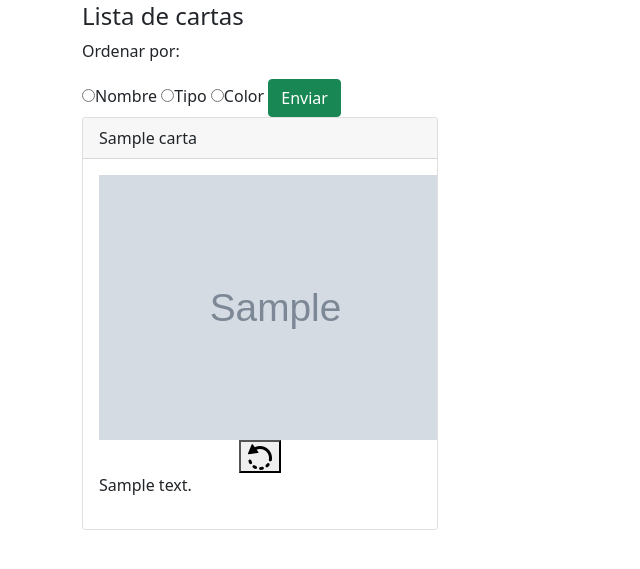
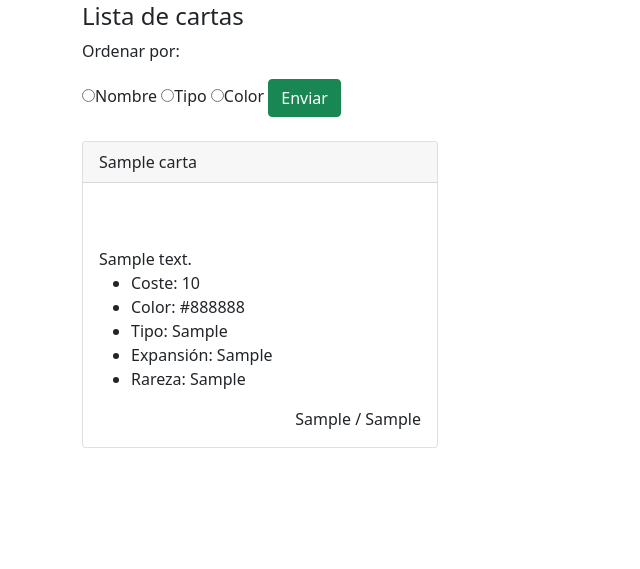
Before and after one commit to leo-knight98/Creador_mazos, a PHP site: page / in a window 1280 px wide. Shown: the part 38-607 px from the top of the page, without its empty margins (0-640 px from the left). Run offline with PHP 8.4, Linux system fonts and the light colour scheme; the visitor is signed in with stand-in values (Sample User, id 1); tables that the repository leaves empty or names only in its code hold one stand-in row (values such as "Sample post"); grey boxes marked "Sample" are stand-in pictures; data that the repository does not hold is empty.

Commit message:
commit on 'master'

```diff
--- a/controladores/controlador_juego.php
+++ b/controladores/controlador_juego.php
@@ -11,17 +11,17 @@ class Controlador {
             $orden = $_POST['orden'];
             $listaCartas = Juego::verCartasOrdenadas($orden);
             foreach($listaCartas as $carta) {
-                $carta['texto'] = str_replace("{B}", "<img src=\"vistas/img/black_mana.png\" />", $carta['texto']);
+                $carta['coste'] = str_replace("{B}", "<img src=\"vistas/img/black_mana.png\" />", $carta['coste']);
             }
 
         } else {
             $listaCartas = Juego::verCartas();
             foreach($listaCartas as $carta) {
-                $carta['texto'] = str_replace("{B}", '<img src="vistas/img/black_mana.png" />', $carta['texto']);
+                $carta['coste'] = str_replace("{B}", '<img src="vistas/img/black_mana.png" />', $carta['coste']);
             }
 
         }
-        include_once("vistas/juego/cartas2.php");
+        include_once("vistas/juego/cartas.php");
     }
 
     public function buscador() {
--- a/vistas/css/cartas.css
+++ b/vistas/css/cartas.css
@@ -1,19 +1,33 @@
-.front {
-    height: 250px;
-    margin: 0 auto;
+.card {
+    height: 600px;
+    overflow: scroll;
+
 }
+
+.img-card {
+    text-align: center;
+    display: block;
+}
+
+.img-card img {
+    height: 270px;
+}
+
 
 .visible {
     margin: 0 auto;
-    height: 250px;
 }
 
 .flipped {
     display: none;
-
 }
 
-.visible-text {
+.text {
     margin: 0 auto;
     text-align: justify;
 }
+
+.stats {
+    width: 100%;
+    text-align: right;
+}
--- a/vistas/juego/cartas.php
+++ b/vistas/juego/cartas.php
@@ -1,4 +1,3 @@
-
 <div class="container">
   <h4 class="card-title">Lista de cartas</h4>
 
@@ -8,148 +7,209 @@
         <input type="radio" name="orden" id="tipo" value="tipo"><label for="tipo">Tipo</label>
         <input type="radio" name="orden" id="color" value="color"><label for="color">Color</label>
         <input type="submit" class="btn btn-success" value="Enviar">
-</form>
+    </form><br>
     <div class="row row-cols-1 row-cols-md-3 g-4">
-<?php for($i = 0; $i<count($listaCartas); $i++) { ?>
-    <div class="col">
-    <div class="card h-100" style="min-height: 600px; max-height: 650px; overflow: scroll;">
+        <?php for ($i = 0; $i < $listaCartas[$i]; $i++) {
+            if(strpos($listaCartas[$i]['nombre'], "//") != false) {
+                $nombres = explode("//", $listaCartas[$i]['nombre']);
+                $nombreFront = $nombres[0];
+                $nombreBack = $nombres[1];
+            } else {
+                $nombre = $listaCartas[$i]['nombre'];
+            }
 
+            if($listaCartas[$i]['img2'] != null) {
+                $imgFront = $listaCartas[$i]['img'];
+                $imgBack = $listaCartas[$i]['img2'];
+            } else {
+                $img = $listaCartas[$i]['img'];
+            }
 
-        <?php if($listaCartas[$i]['img2'] != NULL) {
-          $nombres = explode("//", $listaCartas[$i]['nombre']);
-          ?>
+            if(strpos($listaCartas[$i]['texto'], "//") != false) {
+                $textos = explode("//", $listaCartas[$i]['texto']);
+                $textoFront = $textos[0];
+                $textoBack = $textos[1];
+            } else {
+                $texto = $listaCartas[$i]['texto'];
+            }
 
+            $costes = explode(" ", $listaCartas[$i]['coste']);
+            $coste = "";
+            foreach($costes as $costeUnidad) {
 
-          <?php $textos = explode("//", $listaCartas[$i]['texto']); ?>
-          <div id=<?php echo "front$i" ?> class="visible">
-          <div class="card-header"><?php echo $nombres[0] ?></div>
-          <div class="card-body">
-            <div class="front" style="text-align: center;"><img class="front" src="<?php echo $listaCartas[$i]['img'] ?>"></div>
-            <div style="text-align: center;">
-              <button onclick="reply_click(this.id)" id=<?php echo "flip$i" ?> style="margin: 5px auto;"><img src="vistas/img/swap.png" /></button>
-            </div>
-            <p id=<?php echo 'text-front'.$i ?> class="card-text visible-text"><?php echo $textos[0] ?></p>
-            <ul>
-            <li>Coste: <?php
-              $costes = explode(" ", $listaCartas[$i]['coste']);
-              foreach($costes as $coste) {
-                if($coste == "{B}") {
-                  echo "<img src=\"vistas/img/black_mana.png\" />";
-                } else if($coste === "{U}") {
-                  echo "<img src=\"vistas/img/blue_mana.png\" />";
-                } else if($coste === "{G}") {
-                  echo "<img src=\"vistas/img/green_mana.png\" />";
-                } else if($coste === "{R}") {
-                  echo "<img src=\"vistas/img/red_mana.png\" />";
-                } else if($coste === "{W}") {
-                  echo "<img src=\"vistas/img/white_mana.png\" />";
-                } else {
-                  echo $coste;
+                switch ($costeUnidad) {
+                    case("{W}"):
+                        $coste .= str_replace("{W}", '<img src="vistas/img/white_mana.png" />', $costeUnidad);
+                        break;
+                    case("{B}"):
+                        $coste .= str_replace("{B}", '<img src="vistas/img/black_mana.png" />', $costeUnidad);
+                        break;
+                    case("{G}"):
+                        $coste .= str_replace("{G}", '<img src="vistas/img/green_mana.png" />', $costeUnidad);
+                        break;
+                    case("{R}"):
+                        $coste .= str_replace("{R}", '<img src="vistas/img/red_mana.png" />', $costeUnidad);
+                        break;
+                    case("{U}"):
+                        $coste .= str_replace("{U}", '<img src="vistas/img/blue_mana.png" />', $costeUnidad);
+                        break;
+                    default:
+                        $coste .= $costeUnidad;
+                        break;
                 }
             }
 
-            ?></li>
-            <li>Color:
-              <?php if(strpos($listaCartas[$i]['color'], "//") == FALSE) {
-                echo $listaCartas[$i]['color'];
+            if(strpos($coste, "//") != false) {
+                $dos_costes = explode("//", $coste);
+            }
+
+            if(strpos($listaCartas[$i]['color'], "//") != false) {
+                $colores = explode("//", $listaCartas[$i]['color']);
             } else {
-                $colores = explode("//", $listaCartas[$i]['color']);
-                echo $colores[0];
+                $color = $listaCartas[$i]['color'];
+            }
+
+            if(strpos($listaCartas[$i]['tipo'], "//") != false) {
+                $tipos = explode("//", $listaCartas[$i]['tipo']);
+            } else {
+                $tipo = $listaCartas[$i]['tipo'];
+            }
+
+            $expansion = $listaCartas[$i]['expansion'];
+            $rareza = $listaCartas[$i]['rareza'];
+
+            if(strpos($listaCartas[$i]['poder'], "//") != false) {
+                $poderes = explode("//", $listaCartas[$i]['poder']);
+                $durezas = explode("//", $listaCartas[$i]['dureza']);
+            } else {
+                $poder = $listaCartas[$i]['poder'];
+                $dureza = $listaCartas[$i]['dureza'];
+            }
+            ?>
+            <?php if(strpos($listaCartas[$i]['nombre'], "//") != false) { ?>
+                <!-- Front -->
+                <div id="<?php echo 'front'.$i ?>" class="col visible">
+                    <div class="card h-100">
+                        <div class="card-header">
+                            <?php echo $nombreFront ?>
+                        </div>
+                        <div class="card-body">
+                            <button onclick="reply_click(this.id)" id=<?php echo "flip$i" ?>><img src="vistas/img/swap.png" /></button>
+                            <div class="img-card"><img src="<?php echo $imgFront ?>" /></div><br>
+                            <p class="text"><?php echo $textoFront ?></p>
+                            <ul>
+                                <li>
+                                    <?php if(strpos($coste, "//") != false) {
+                                        echo "Coste: $dos_costes[0]";
+                                    } else {
+                                        echo "Coste: $coste";
                                     } ?>
                                 </li>
+                                <li>
+                                    <?php if(strpos($listaCartas[$i]['color'], "//") != false) {
+                                        echo "Color: $colores[0]";
+                                    } else {
+                                        echo "Color: $color";
+                                    } ?>
+                                </li>
+                                <li>Tipo:
+                                    <?php if(strpos($listaCartas[$i]['tipo'], "//") != false) {
+                                        echo $tipos[0];
+                                    } else {
+                                        echo $tipo;
+                                    }?>
+                                </li>
+                                <li>Expansión: <?php echo $expansion ?></li>
+                                <li>Rareza: <?php echo $rareza ?></li>
                             </ul>
-          </div>
-          <div id=<?php echo "back$i" ?> class="flipped">
-            <div class="back" style="text-align: center;"><img class="back visible" src="<?php echo $listaCartas[$i]['img2'] ?>"></div>
-            <div style="text-align: center;">
-              <button onclick="reply_click(this.id)" id=<?php echo "flip$i" ?> style="margin: 5px auto;"><img src="vistas/img/swap.png" /></button>
-            </div>
-            <p id<?php echo 'text-back'.$i ?> class="card-text"><?php echo $textos[1] ?></p>
-
-            <?php if($listaCartas[$i]['coste2'] != NULL) { ?>
-              <ul>
-              <li>Coste: <?php
-                $costes = explode(" ", $listaCartas[$i]['coste2']);
-                foreach($costes as $coste) {
-                  if($coste == "{B}") {
-                    echo "<img src=\"vistas/img/black_mana.png\" />";
-                  } else if($coste === "{U}") {
-                    echo "<img src=\"vistas/img/blue_mana.png\" />";
-                  } else if($coste === "{G}") {
-                    echo "<img src=\"vistas/img/green_mana.png\" />";
-                  } else if($coste === "{R}") {
-                    echo "<img src=\"vistas/img/red_mana.png\" />";
-                  } else if($coste === "{W}") {
-                    echo "<img src=\"vistas/img/white_mana.png\" />";
+                            <div class="stats">
+                                <?php if($listaCartas[$i]['poder'] != null) {
+                                    if(strpos($listaCartas[$i]['poder'], "//") != false) {
+                                        echo "$poderes[0] / $durezas[0]";
                                     } else {
-                    echo $coste;
+                                        echo "$poder / $dureza";
                                     }
-                }
-              ?>
-
-            </li>
-            <?php } ?>
-            <li>Color:
-            <?php if(strpos($listaCartas[$i]['color'], "//") == FALSE) {
-                echo $listaCartas[$i]['color'];
-              } else {
-                $colores = explode("//", $listaCartas[$i]['color']);
-                echo $colores[1];
-              } ?></li>
-              </ul>
-          </div>
-
-
-
-
-
-
-        <?php } else if($listaCartas[$i]['img2'] == NULL) { ?>
-          <div class="card-header"><?php echo $listaCartas[$i]['nombre'] ?></div>
-      <div class="card-body">
-
-          <div style="text-align: center;"><img class="front" id="img" src="<?php echo $listaCartas[$i]['img'] ?>"></div>
-          <p class="card-text" style="text-align: justify;"><?php echo $listaCartas[$i]['texto'] ?></p>
-          <ul>
-            <li>Coste: <?php
-              $costes = explode(" ", $listaCartas[$i]['coste']);
-              foreach($costes as $coste) {
-                if($coste == "{B}") {
-                  echo "<img src=\"vistas/img/black_mana.png\" />";
-                } else if($coste === "{U}") {
-                  echo "<img src=\"vistas/img/blue_mana.png\" />";
-                } else if($coste === "{G}") {
-                  echo "<img src=\"vistas/img/green_mana.png\" />";
-                } else if($coste === "{R}") {
-                  echo "<img src=\"vistas/img/red_mana.png\" />";
-                } else if($coste === "{W}") {
-                  echo "<img src=\"vistas/img/white_mana.png\" />";
-                } else {
-                  echo $coste;
-                }
-              }
-
-            ?></li>
-            <li>Color: <?php echo $listaCartas[$i]['color'] ?></li>
-            <li>Tipo: <?php echo $listaCartas[$i]['tipo'] ?></li>
-            <li>Expansión: <?php echo $listaCartas[$i]['expansion'] ?></li>
-            <li>Rareza: <?php echo $listaCartas[$i]['rareza'] ?></li>
-        </ul>
-        <?php if ($listaCartas[$i]['poder'] != NULL) { ?>
-            <p style="text-align: right;"><?php echo $listaCartas[$i]['poder'] ?> / <?php echo $listaCartas[$i]['dureza'] ?></p>
-        <?php } else if ($listaCartas[$i]['lealtad'] != NULL) { ?>
-            <p style="text-align: right;"><?php echo $listaCartas[$i]['lealtad'] ?></p>
-        <?php } ?>
-
-        <?php } ?>
-
+                                } else if($listaCartas[$i]['lealtad'] != null) {
+                                    echo $listaCartas[$i]['lealtad'];
+                                } ?>
                             </div>
                         </div>
                     </div>
+                </div>
+                <!-- Back -->
+                <div id="<?php echo 'back'.$i ?>" class="col flipped">
+                    <div class="card h-100">
+                        <div class="card-header">
+                            <?php echo $nombreBack ?>
+                        </div>
+                        <div class="card-body">
+                            <button onclick="reply_click(this.id)" id=<?php echo "flip$i" ?>><img src="vistas/img/swap.png" /></button>
+                            <div class="img-card"><img src="<?php echo $imgBack ?>" /></div><br>
+                            <p class="text"><?php echo $textoBack ?></p>
+                            <ul>
+                                <?php if(strpos($coste, "//") != false) {
+                                    echo "<li>Coste: $dos_costes[1]</li>";
+                                } ?>
+                                <li>
+                                    <?php if(strpos($listaCartas[$i]['color'], "//") != false) {
+                                        echo "Color: $colores[1]";
+                                    } else {
+                                        echo "Color: $color";
+                                    } ?>
+                                </li>
+                                <li>Tipo:
+                                    <?php if(strpos($listaCartas[$i]['tipo'], "//") != false) {
+                                        echo $tipos[1];
+                                    } else {
+                                        echo $tipo;
+                                    }?>
+                                </li>
+                                <li>Expansión: <?php echo $expansion ?></li>
+                                <li>Rareza: <?php echo $rareza ?></li>
+                            </ul>
+                            <div class="stats">
+                            <?php if($listaCartas[$i]['poder'] != null) {
+                                    if(strpos($listaCartas[$i]['poder'], "//") != false) {
+                                        echo "$poderes[1] / $durezas[1]";
+                                    }
+                                } else if($listaCartas[$i]['lealtad'] != null) {
+                                    echo $listaCartas[$i]['lealtad'];
+                                } ?>
+                            </div>
+                        </div>
+                    </div>
+                </div>
+            <?php } else { ?>
+                <!-- una cara -->
+                <div class="col">
+                    <div class="card h-100">
+                        <div class="card-header">
+                            <?php echo $nombre ?>
+                        </div>
+                        <div class="card-body">
+                            <div class="img-card"><img src="<?php echo $img ?>" /></div><br>
+                            <p class="text"><?php echo $texto ?></p>
+                            <ul>
+                                <li><?php echo "Coste: $coste" ?></li>
+                                <li><?php echo "Color: $color" ?></li>
+                                <li>Tipo: <?php echo $tipo ?></li>
+                                <li>Expansión: <?php echo $expansion ?></li>
+                                <li>Rareza: <?php echo $rareza ?></li>
+                            </ul>
+                            <div class="stats">
+                                <?php if($listaCartas[$i]['poder'] != null) {
+                                    echo "$poder / $dureza";
+                                } else if ($listaCartas[$i]['lealtad'] != null) {
+                                    echo $listaCartas[$i]['lealtad'];
+                                } ?>
+                            </div>
+                        </div>
+                    </div>
+                </div>
+            <!-- Acaba if cartes -->
+            <?php } ?>
+        <!-- Acaba for -->
         <?php } ?>
     </div>
-
 </div>
-
 <script src="vistas/js/juego.js"></script>
-<footer style="height: 150px;"></footer>
--- a/vistas/juego/cartas2.php
+++ /dev/null
@@ -1,87 +0,0 @@
-<div class="container">
-  <h4 class="card-title">Lista de cartas</h4>
-
-  <p>Ordenar por:</p>
-  <form method="post">
-    <input type="radio" name="orden" id="nombre" value="nombre"><label for="nombre">Nombre</label>
-    <input type="radio" name="orden" id="tipo" value="tipo"><label for="tipo">Tipo</label>
-    <input type="radio" name="orden" id="color" value="color"><label for="color">Color</label>
-    <input type="submit" class="btn btn-success" value="Enviar">
-</form>
-<div class="row row-cols-1 row-cols-md-3 g-4">
-
-    <!-- for cartas -->
-    <?php
-        for($i = 0; $i < count($listaCartas); $i++) {
-        if($listaCartas[$i]['img2'] != NULL) {
-            $nombres = explode("//", $listaCartas[$i]['nombre']);
-            $textos = explode("//", $listaCartas[$i]['texto']);
-            ?>
-            <div class="col">
-            <div id=<?php echo "front$i" ?> class="card h-100 visible" style="overflow: scroll; height: 600px;">
-            <div class="card-header">
-                <?php echo $nombres[0] ?>
-            </div>
-            <div class="card-body">
-                <div style="text-align: center;"><img src=<?php echo $listaCartas[$i]['img'] ?> style="height: 265px;" /><br>
-                <button id=<?php echo "flip$i" ?> ><img src="vistas/img/swap.png" /></button></div>
-                <p><?php echo $textos[0] ?></p>
-            </div>
-        </div>
-        </div>
-        <div id=<?php echo "back$i" ?> class="card h-100 flipped" style="overflow: scroll; height: 600px;">
-            <div class="card-header">
-                <?php echo $nombres[1] ?>
-            </div>
-            <div class="card-body">
-                <div style="text-align: center;"><img src=<?php echo $listaCartas[$i]['img2'] ?> style="height: 265px;" /></div>
-
-                <p><?php echo $textos[1] ?></p>
-            </div>
-        </div>
-        <?php } else { ?>
-            <div class="col">
-            <div class="card h-100" style="overflow: scroll; height: 600px;">
-            <div class="card-header">
-                <?php echo $listaCartas[$i]['nombre'] ?>
-            </div>
-            <div class="card-body">
-            <div style="text-align: center;"><img src=<?php echo $listaCartas[$i]['img'] ?> style="height: 265px;" /></div>
-            <p><?php echo $listaCartas[$i]['texto'] ?></p>
-            <ul>
-                <li>Coste: <?php
-                $costes = explode(" ", $listaCartas[$i]['coste']);
-                foreach($costes as $coste) {
-                    if($coste == "{B}") {
-                    echo "<img src=\"vistas/img/black_mana.png\" />";
-                    } else if($coste === "{U}") {
-                    echo "<img src=\"vistas/img/blue_mana.png\" />";
-                    } else if($coste === "{G}") {
-                    echo "<img src=\"vistas/img/green_mana.png\" />";
-                    } else if($coste === "{R}") {
-                    echo "<img src=\"vistas/img/red_mana.png\" />";
-                    } else if($coste === "{W}") {
-                    echo "<img src=\"vistas/img/white_mana.png\" />";
-                    } else {
-                    echo $coste;
-                    }
-                }
-
-                ?></li>
-                <li>Color: <?php echo $listaCartas[$i]['color'] ?></li>
-                <li>Tipo: <?php echo $listaCartas[$i]['tipo'] ?></li>
-                <li>Expansión: <?php echo $listaCartas[$i]['expansion'] ?></li>
-                <li>Rareza: <?php echo $listaCartas[$i]['rareza'] ?></li>
-            </ul>
-            </div>
-        </div>
-        </div>
-        <?php } ?>
-
-
-
-        <?php }
-    ?>
-    <!-- acaba for cartas -->
-    <script src="vistas/js/juego.js"></script>
-</div>
```
Also changed, not shown: vistas/JS/juego.js (+4 -6 lines). Lines whose indentation alone changed are shown as unchanged.
